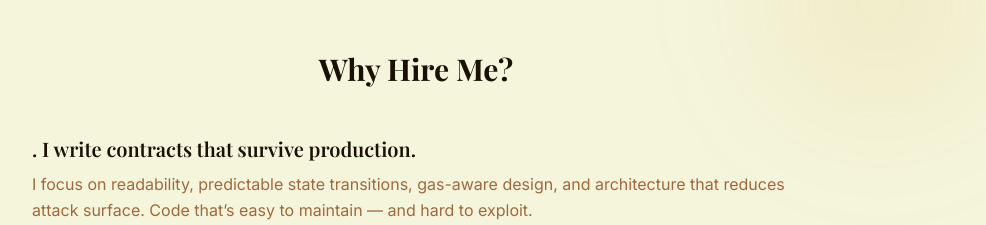
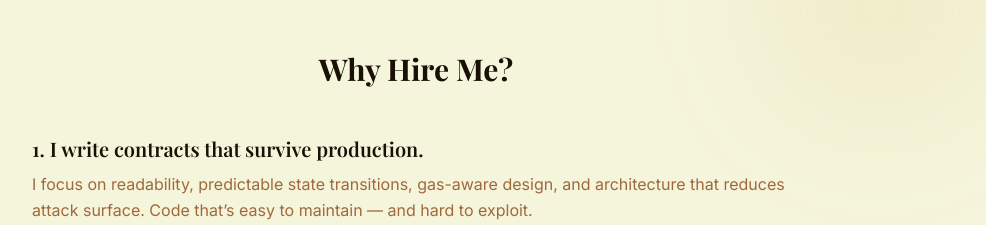
Before and after one commit to Ramprasad4121/codekashi, a React (Vite) app: page / in a window 1280 px wide. Shown: the part 1920-2145 px from the top of the page, without its empty margins (224-1210 px from the left). Built offline with nearby package versions, Linux system fonts and the light colour scheme.

Commit message:
updated whyHire file

```diff
--- a/src/components/WhyHire.jsx
+++ b/src/components/WhyHire.jsx
@@ -29,7 +29,7 @@ export default function WhyHireMe() {
           transition={{ duration: 0.5 }}
         >
           <h3 className="text-xl font-heading font-semibold text-dark-temple dark:text-gold mb-2">
-            . I write contracts that survive production.
+            1. I write contracts that survive production.
           </h3>
           <p>
             I focus on readability, predictable state transitions, gas-aware design,
```
